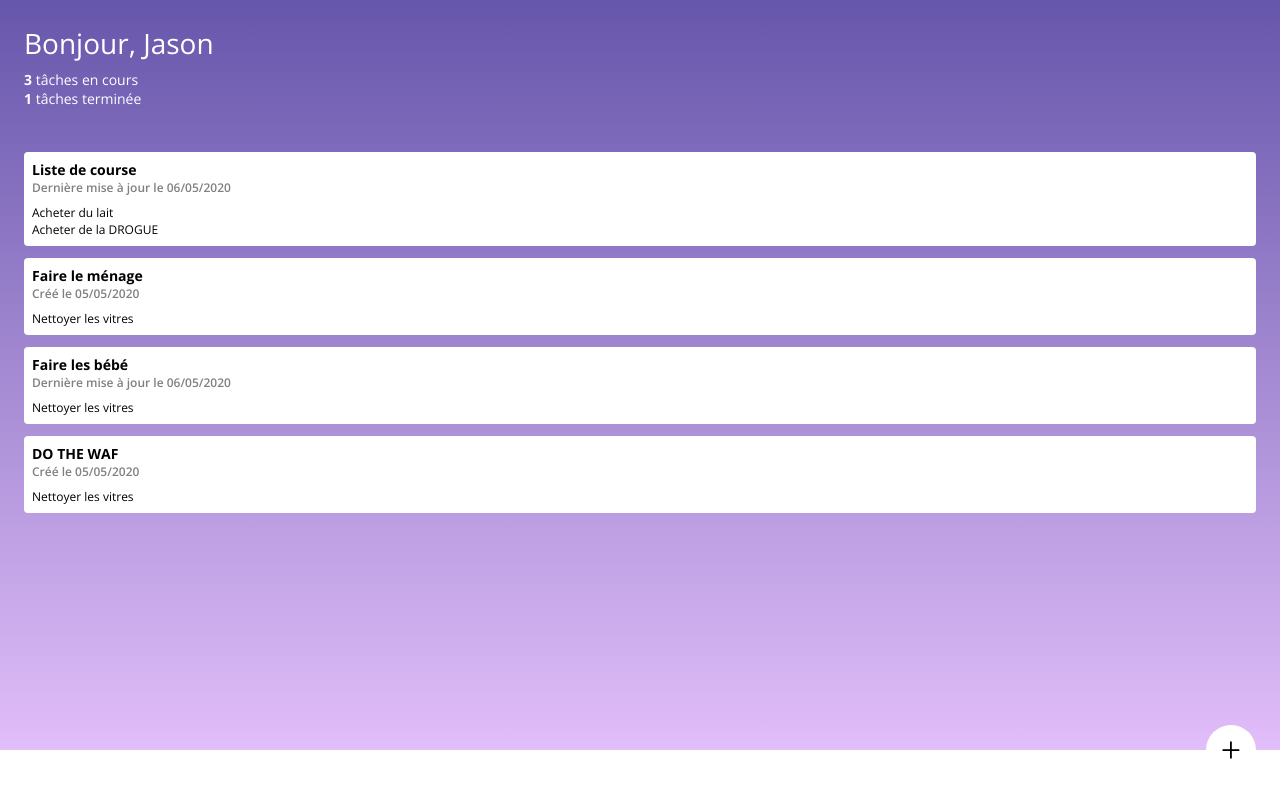
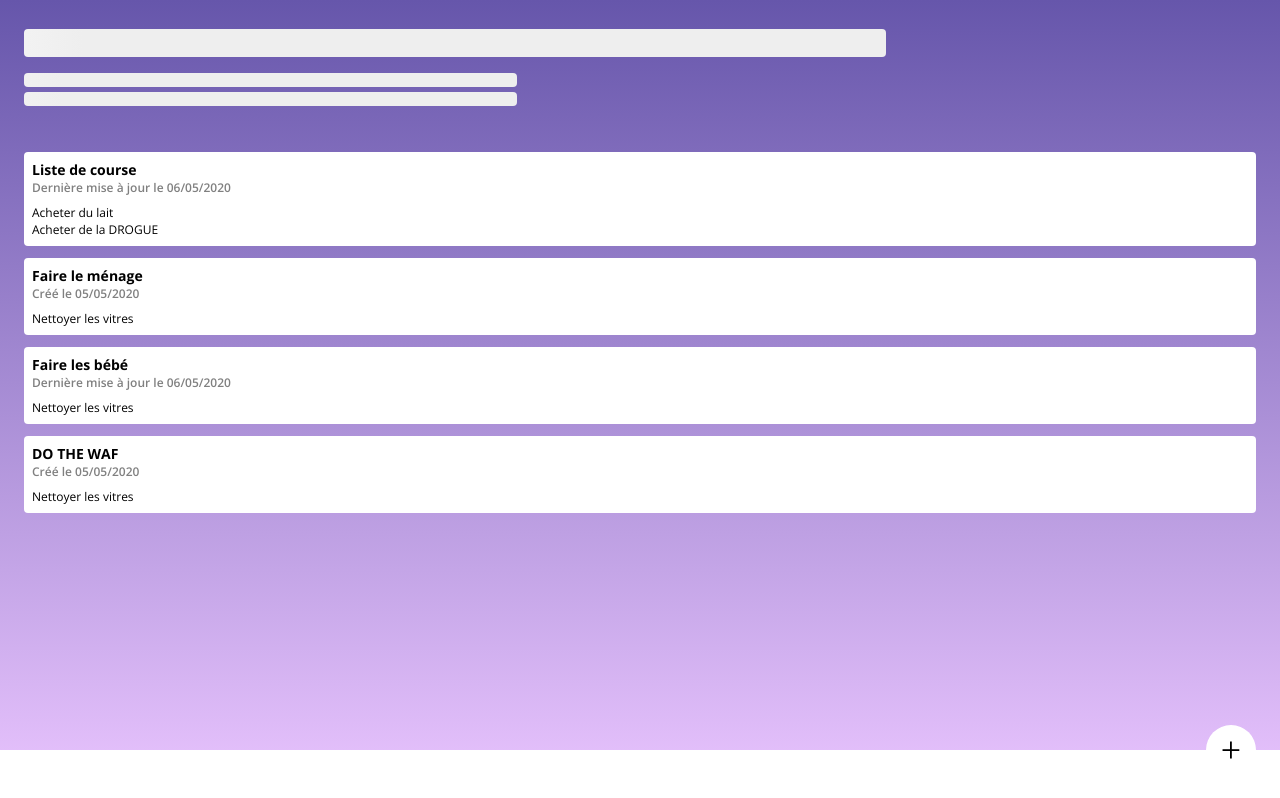
Before and after one commit to Newpoki/todo-list, a React (Create React App) app: page / in a window 1280 px wide. Built offline with nearby package versions, Linux system fonts and the light colour scheme.

Commit message:
wip: adding skeleton loader

```diff
--- a/package.json
+++ b/package.json
@@ -16,6 +16,7 @@
     "date-fns": "^2.12.0",
     "react": "^16.13.1",
     "react-dom": "^16.13.1",
+    "react-loading-skeleton": "^2.0.1",
     "react-redux": "^7.2.0",
     "react-scripts": "3.4.1",
     "redux": "^4.0.5",
--- a/src/app.styles.ts
+++ b/src/app.styles.ts
@@ -43,6 +43,8 @@ export const TodoListPreviewWrapper = styled.div`
   margin-bottom: 12px;
   background-color: ${theme.colors.light000};
   border-radius: 4px;
+  max-height: 120px;
+  overflow: hidden;
 `;
 
 export const Footer = styled.footer`
--- a/src/app.tsx
+++ b/src/app.tsx
@@ -1,4 +1,5 @@
 import React from "react";
+import Skeleton from "react-loading-skeleton";
 // import { useApp } from "./hooks";
 
 import * as Styled from "./app.styles";
@@ -64,19 +65,33 @@ const fourthTodoListPreview: ITodoListPreviewProps = {
 };
 
 export const App = () => {
+  const isLoading = true;
   // const { openAppMenu } = useApp();
 
   return (
     <Styled.Wrapper>
       <Styled.Header>
-        <Styled.Title>Bonjour, Jason</Styled.Title>
+        <Styled.Title>{isLoading ? <Skeleton width="70%" /> : <>Bonjour, Jason</>}</Styled.Title>
+
         <Styled.TotalTodoListsNumber>
-          <strong>3 </strong>
-          tâches en cours
+          {isLoading ? (
+            <Skeleton width="40%" />
+          ) : (
+            <>
+              <strong>3 </strong>
+              tâches en cours
+            </>
+          )}
         </Styled.TotalTodoListsNumber>
         <Styled.TotalTodoListsNumber>
-          <strong>1 </strong>
-          tâches terminée
+          {isLoading ? (
+            <Skeleton width="40%" />
+          ) : (
+            <>
+              <strong>1 </strong>
+              tâches terminée
+            </>
+          )}
         </Styled.TotalTodoListsNumber>
       </Styled.Header>
 
```
Also changed, not shown: 2 other files (tests, documents, lock files or other folders).
